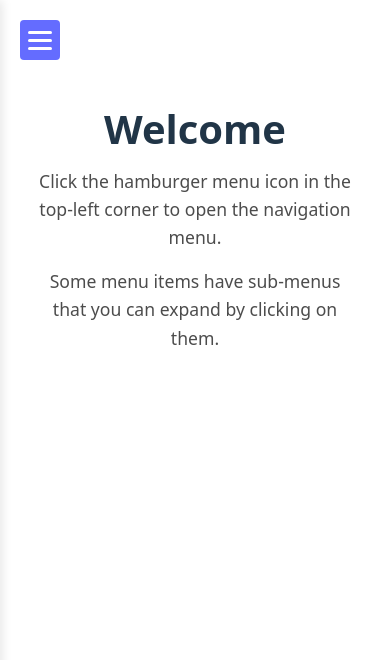
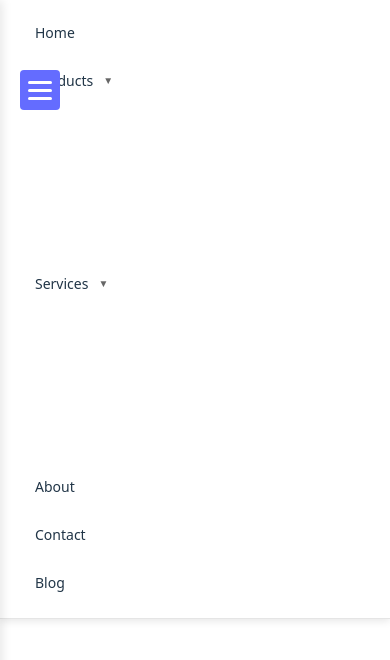
Before and after one commit to MayurChawla/Hamburger, a React app in the folder frontend/: page / in a window 390 px wide. Shown: the top 660 px of the page. Built offline with nearby package versions, Linux system fonts and the light colour scheme; the HTML template or start-up script is replaced by a standard one.

Commit message:
hamburger menu

```diff
--- a/frontend/src/App.css
+++ b/frontend/src/App.css
@@ -4,7 +4,7 @@
 }
 
 .main-content {
-  padding: 80px 2rem 2rem;
+  padding: 100px 2rem 2rem;
   max-width: 1200px;
   margin: 0 auto;
   text-align: center;
--- a/frontend/src/App.jsx
+++ b/frontend/src/App.jsx
@@ -1,14 +1,16 @@
 import HamburgerMenu from './components/HamburgerMenu'
+import HorizontalMenu from './components/HorizontalMenu'
 import './App.css'
 
 function App() {
   return (
     <div className="app">
+      <HorizontalMenu />
       <HamburgerMenu />
       <main className="main-content">
         <h1>Welcome</h1>
-        <p>Click the hamburger menu icon in the top-left corner to open the navigation menu.</p>
-        <p>Some menu items have sub-menus that you can expand by clicking on them.</p>
+        <p>This page features both a horizontal menu at the top and a hamburger menu in the top-left corner.</p>
+        <p>Hover over menu items in the horizontal menu to see sub-menus, or click the hamburger icon for the mobile-friendly menu.</p>
       </main>
     </div>
   )
--- a/frontend/src/components/HamburgerMenu.css
+++ b/frontend/src/components/HamburgerMenu.css
@@ -1,6 +1,6 @@
 .hamburger-button {
   position: fixed;
-  top: 20px;
+  top: 70px;
   left: 20px;
   z-index: 1001;
   width: 40px;
--- /dev/null
+++ b/frontend/src/components/HorizontalMenu.css
@@ -0,0 +1,169 @@
+.horizontal-menu {
+  position: fixed;
+  top: 0;
+  left: 0;
+  right: 0;
+  background: #1a1a1a;
+  z-index: 100;
+  box-shadow: 0 2px 8px rgba(0, 0, 0, 0.2);
+  border-bottom: 1px solid rgba(255, 255, 255, 0.1);
+}
+
+.menu-container {
+  max-width: 1200px;
+  margin: 0 auto;
+  padding: 0 20px;
+}
+
+.horizontal-menu-list {
+  list-style: none;
+  padding: 0;
+  margin: 0;
+  display: flex;
+  align-items: center;
+  height: 60px;
+}
+
+.horizontal-menu-item {
+  position: relative;
+  margin: 0;
+}
+
+.horizontal-menu-link {
+  display: flex;
+  align-items: center;
+  gap: 6px;
+  padding: 0 20px;
+  height: 60px;
+  color: rgba(255, 255, 255, 0.87);
+  text-decoration: none;
+  font-size: 15px;
+  font-weight: 500;
+  transition: all 0.2s ease;
+  white-space: nowrap;
+  border-bottom: 3px solid transparent;
+}
+
+.horizontal-menu-link:hover {
+  color: #646cff;
+  background: rgba(100, 108, 255, 0.1);
+  border-bottom-color: #646cff;
+}
+
+.submenu-arrow {
+  font-size: 10px;
+  transition: transform 0.3s ease;
+  color: rgba(255, 255, 255, 0.6);
+  margin-left: 4px;
+}
+
+.submenu-arrow.open {
+  transform: rotate(180deg);
+}
+
+.horizontal-submenu {
+  position: absolute;
+  top: 100%;
+  left: 0;
+  min-width: 200px;
+  background: #1a1a1a;
+  list-style: none;
+  padding: 8px 0;
+  margin: 0;
+  box-shadow: 0 4px 12px rgba(0, 0, 0, 0.3);
+  border-radius: 0 0 8px 8px;
+  opacity: 0;
+  visibility: hidden;
+  transform: translateY(-10px);
+  transition: all 0.3s ease;
+  z-index: 1000;
+}
+
+.horizontal-submenu.open {
+  opacity: 1;
+  visibility: visible;
+  transform: translateY(0);
+}
+
+.horizontal-submenu-item {
+  margin: 0;
+}
+
+.horizontal-submenu-link {
+  display: block;
+  padding: 12px 20px;
+  color: rgba(255, 255, 255, 0.87);
+  text-decoration: none;
+  font-size: 14px;
+  transition: all 0.2s ease;
+}
+
+.horizontal-submenu-link:hover {
+  background: rgba(100, 108, 255, 0.15);
+  color: #646cff;
+  padding-left: 24px;
+}
+
+/* Light mode support */
+@media (prefers-color-scheme: light) {
+  .horizontal-menu {
+    background: #ffffff;
+    border-bottom: 1px solid rgba(0, 0, 0, 0.1);
+    box-shadow: 0 2px 8px rgba(0, 0, 0, 0.1);
+  }
+
+  .horizontal-menu-link {
+    color: #213547;
+  }
+
+  .horizontal-menu-link:hover {
+    background: rgba(100, 108, 255, 0.1);
+  }
+
+  .horizontal-submenu {
+    background: #ffffff;
+    box-shadow: 0 4px 12px rgba(0, 0, 0, 0.15);
+  }
+
+  .horizontal-submenu-link {
+    color: #213547;
+  }
+
+  .submenu-arrow {
+    color: rgba(0, 0, 0, 0.6);
+  }
+}
+
+/* Responsive design */
+@media (max-width: 768px) {
+  .horizontal-menu-list {
+    flex-wrap: wrap;
+    height: auto;
+    padding: 10px 0;
+  }
+
+  .horizontal-menu-item {
+    width: 50%;
+  }
+
+  .horizontal-menu-link {
+    padding: 12px 15px;
+    height: auto;
+    font-size: 14px;
+  }
+
+  .horizontal-submenu {
+    position: static;
+    width: 100%;
+    box-shadow: none;
+    border-radius: 0;
+    margin-top: 4px;
+    background: rgba(0, 0, 0, 0.1);
+  }
+}
+
+@media (max-width: 480px) {
+  .horizontal-menu-item {
+    width: 100%;
+  }
+}
--- /dev/null
+++ b/frontend/src/components/HorizontalMenu.jsx
@@ -0,0 +1,118 @@
+import { useState } from 'react';
+import './HorizontalMenu.css';
+
+const HorizontalMenu = () => {
+  const [activeSubmenu, setActiveSubmenu] = useState(null);
+
+  const menuItems = [
+    {
+      id: 'home',
+      label: 'Home',
+      link: '#',
+      hasSubmenu: false
+    },
+    {
+      id: 'products',
+      label: 'Products',
+      link: '#',
+      hasSubmenu: true,
+      submenu: [
+        { id: 'product1', label: 'Product 1', link: '#' },
+        { id: 'product2', label: 'Product 2', link: '#' },
+        { id: 'product3', label: 'Product 3', link: '#' }
+      ]
+    },
+    {
+      id: 'services',
+      label: 'Services',
+      link: '#',
+      hasSubmenu: true,
+      submenu: [
+        { id: 'service1', label: 'Service 1', link: '#' },
+        { id: 'service2', label: 'Service 2', link: '#' },
+        { id: 'service3', label: 'Service 3', link: '#' }
+      ]
+    },
+    {
+      id: 'about',
+      label: 'About',
+      link: '#',
+      hasSubmenu: false
+    },
+    {
+      id: 'contact',
+      label: 'Contact',
+      link: '#',
+      hasSubmenu: false
+    },
+    {
+      id: 'blog',
+      label: 'Blog',
+      link: '#',
+      hasSubmenu: false
+    }
+  ];
+
+  const handleMenuItemClick = (e, item) => {
+    if (item.hasSubmenu) {
+      e.preventDefault();
+      setActiveSubmenu(activeSubmenu === item.id ? null : item.id);
+    } else {
+      setActiveSubmenu(null);
+    }
+  };
+
+  const handleMouseEnter = (itemId) => {
+    const item = menuItems.find(i => i.id === itemId);
+    if (item && item.hasSubmenu) {
+      setActiveSubmenu(itemId);
+    }
+  };
+
+  const handleMouseLeave = () => {
+    setActiveSubmenu(null);
+  };
+
+  return (
+    <nav className="horizontal-menu">
+      <div className="menu-container">
+        <ul className="horizontal-menu-list">
+          {menuItems.map((item) => (
+            <li
+              key={item.id}
+              className="horizontal-menu-item"
+              onMouseEnter={() => handleMouseEnter(item.id)}
+              onMouseLeave={handleMouseLeave}
+            >
+              <a
+                href={item.link}
+                className="horizontal-menu-link"
+                onClick={(e) => handleMenuItemClick(e, item)}
+              >
+                {item.label}
+                {item.hasSubmenu && (
+                  <span className={`submenu-arrow ${activeSubmenu === item.id ? 'open' : ''}`}>
+                    ▼
+                  </span>
+                )}
+              </a>
+              {item.hasSubmenu && (
+                <ul className={`horizontal-submenu ${activeSubmenu === item.id ? 'open' : ''}`}>
+                  {item.submenu.map((subItem) => (
+                    <li key={subItem.id} className="horizontal-submenu-item">
+                      <a href={subItem.link} className="horizontal-submenu-link">
+                        {subItem.label}
+                      </a>
+                    </li>
+                  ))}
+                </ul>
+              )}
+            </li>
+          ))}
+        </ul>
+      </div>
+    </nav>
+  );
+};
+
+export default HorizontalMenu;
```
